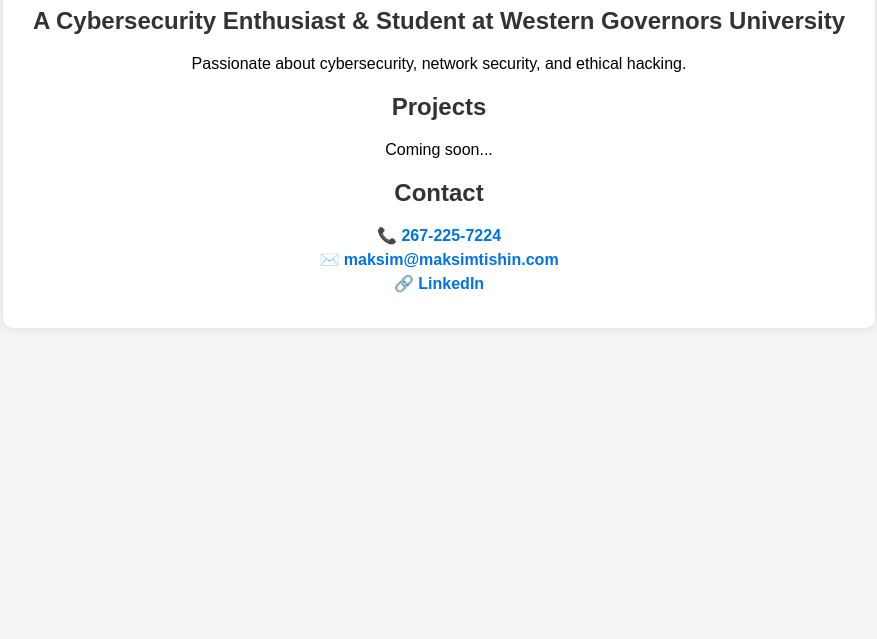
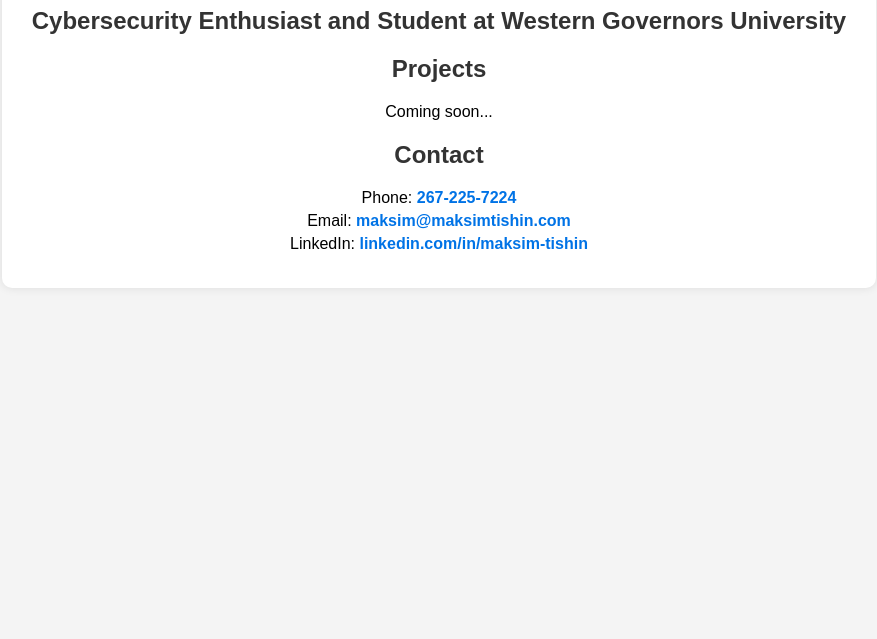
Before and after one commit to maksimtishin/Portfolio, a plain HTML site: page index.html in a window 1280 px wide. Shown: the part 161-800 px from the top of the page, without its empty margins (201-1078 px from the left). Drawn offline with Linux system fonts and the light colour scheme.

Commit message:
Update index.html

```diff
--- a/index.html
+++ b/index.html
@@ -15,17 +15,16 @@
 <body>
     <div class="container">
         <h1>Hi, I'm Maksim.</h1>
-        <h2>A Cybersecurity Enthusiast & Student at Western Governors University</h2>
-        <p>Passionate about cybersecurity, network security, and ethical hacking.</p>
+        <h2>Cybersecurity Enthusiast and Student at Western Governors University</h2>
 
         <h2>Projects</h2>
         <p>Coming soon...</p> <!-- Add project links here later -->
 
         <h2>Contact</h2>
         <div class="contact">
-            <p>📞 <a href="tel:2672257224">267-225-7224</a></p>
-            <p>✉️ <a href="mailto:maksim@maksimtishin.com">maksim@maksimtishin.com</a></p>
-            <p>🔗 <a href="https://www.linkedin.com/in/maksim-tishin" target="_blank">LinkedIn</a></p>
+            <p>Phone: <a href="tel:2672257224">267-225-7224</a></p>
+            <p>Email: <a href="mailto:maksim@maksimtishin.com">maksim@maksimtishin.com</a></p>
+            <p>LinkedIn: <a href="https://www.linkedin.com/in/maksim-tishin" target="_blank">linkedin.com/in/maksim-tishin</a></p>
         </div>
     </div>
 </body>
```
